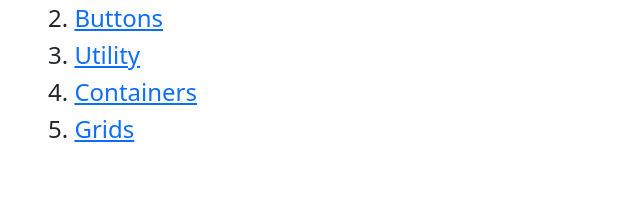
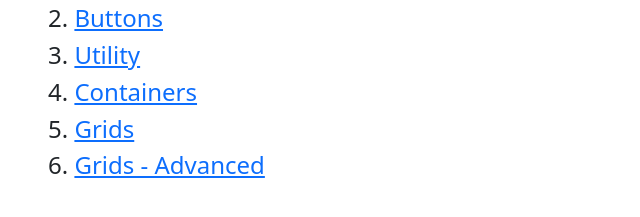
Before and after one commit to Baisampayan/Bootstrap-V5-Practice, a plain HTML site: page index.html in a window 1280 px wide. Shown: the part 127-344 px from the top of the page, without its empty margins (0-640 px from the left). Drawn offline with nearby package versions, Linux system fonts and the light colour scheme.

Commit message:
Added: Grids - Advanced

```diff
--- a/index.html
+++ b/index.html
@@ -15,6 +15,7 @@
         <div class="h4">3. <a href="/utility.html">Utility</a></div>
         <div class="h4">4. <a href="/containers.html">Containers</a></div>
         <div class="h4">5. <a href="/grids.html">Grids</a></div>
+        <div class="h4">6. <a href="/Grids - Advanced.html">Grids - Advanced</a></div>
     </div>
 
     <script src="https://cdn.jsdelivr.net/npm/bootstrap@5.2.0/dist/js/bootstrap.bundle.min.js" integrity="sha384-A3rJD856KowSb7dwlZdYEkO39Gagi7vIsF0jrRAoQmDKKtQBHUuLZ9AsSv4jD4Xa" crossorigin="anonymous"></script>
```
